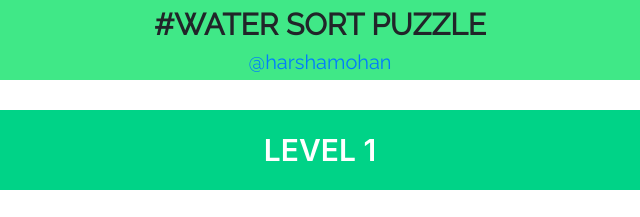
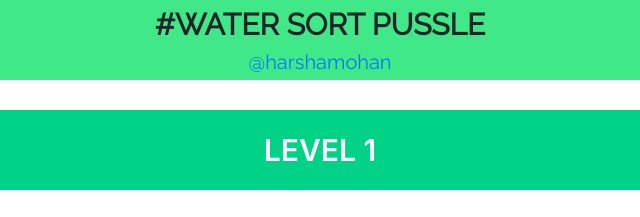
Before and after one commit to harshammg/WATER-SORT-PUSSLE, a plain HTML site: page index.html in a window 1280 px wide. Shown: the top 217 px of the page, 320-960 px from the left. Drawn offline with nearby package versions, Linux system fonts and the light colour scheme.

Commit message:
Update index.html

```diff
--- a/index.html
+++ b/index.html
@@ -13,7 +13,7 @@
 
          <div id = "game">
             <div id = "menu">
-                <div id = "menu-heading">#WATER SORT PUZZLE <br> <h5><a href="https://www.linkedin.com/in/harshamohan/" class="button">@harshamohan</a><h5></div>
+                <div id = "menu-heading">#WATER SORT PUSSLE <br> <h5><a href="https://www.linkedin.com/in/harshamohan/" class="button">@harshamohan</a><h5></div>
                 <div class = "lvl" id = "easy" onclick = "OpenLevel(0);">LEVEL 1</div>
                 <div class = "lvl" id = "medium" onclick = "OpenLevel(1);">LEVEL 2</div>
                 <div class = "lvl" id = "hard" onclick = "OpenLevel(2);">LEVEL 3</div>
```
